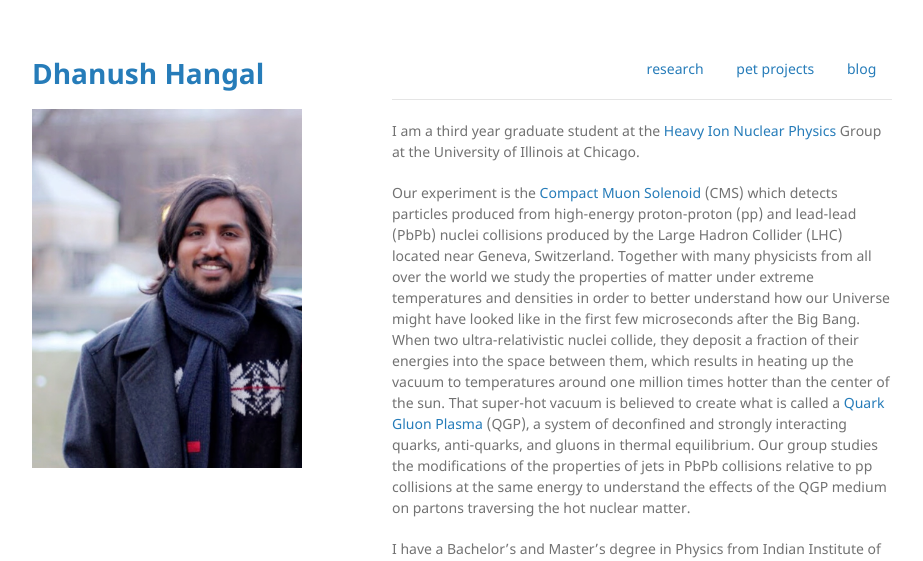
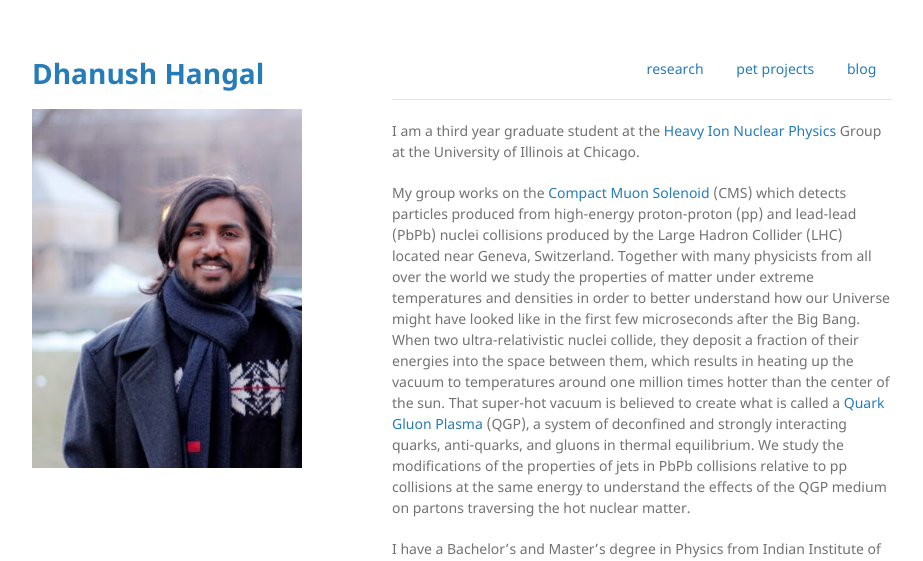
Before and after one commit to dhanushhangal/dhanushhangal.github.io, a Jekyll site: the page built from index.md, in a window 1280 px wide. Shown: the top 561 px of the page, without its empty margins (178-1101 px from the left). Built offline with Jekyll 4.4.1, drawn with Linux system fonts in a browser that asks for light colours; the repository's description, which GitHub fills in, is left out.

Commit message:
Update index.md

```diff
--- a/index.md
+++ b/index.md
@@ -8,7 +8,7 @@ layout: default
 
 I am a third year graduate student at the [Heavy Ion Nuclear Physics](http://starcluster.phy.uic.edu//twiki/bin/view/Main/WebHome) Group at the University of Illinois at Chicago.
 
-Our experiment is the [Compact Muon Solenoid](https://cms.cern/tags/heavy-ions) (CMS) which detects particles produced from high-energy proton-proton (pp) and lead-lead (PbPb) nuclei collisions produced by the Large Hadron Collider (LHC) located near Geneva, Switzerland. Together with many physicists from all over the world we study the properties of matter under extreme temperatures and densities in order to better understand how our Universe might have looked like in the first few microseconds after the Big Bang. When two ultra-relativistic nuclei collide, they deposit a fraction of their energies into the space between them, which results in heating up the vacuum to temperatures around one million times hotter than the center of the sun. That super-hot vacuum is believed to create what is called a [Quark Gluon Plasma](https://home.cern/about/physics/heavy-ions-and-quark-gluon-plasma) (QGP), a system of deconfined and strongly interacting quarks, anti-quarks, and gluons in thermal equilibrium. Our group studies the modifications of the properties of jets in PbPb collisions relative to pp collisions at the same energy to understand the effects of the QGP medium on partons traversing the hot nuclear matter.
+My group works on the [Compact Muon Solenoid](https://cms.cern/tags/heavy-ions) (CMS) which detects particles produced from high-energy proton-proton (pp) and lead-lead (PbPb) nuclei collisions produced by the Large Hadron Collider (LHC) located near Geneva, Switzerland. Together with many physicists from all over the world we study the properties of matter under extreme temperatures and densities in order to better understand how our Universe might have looked like in the first few microseconds after the Big Bang. When two ultra-relativistic nuclei collide, they deposit a fraction of their energies into the space between them, which results in heating up the vacuum to temperatures around one million times hotter than the center of the sun. That super-hot vacuum is believed to create what is called a [Quark Gluon Plasma](https://home.cern/about/physics/heavy-ions-and-quark-gluon-plasma) (QGP), a system of deconfined and strongly interacting quarks, anti-quarks, and gluons in thermal equilibrium. We study the modifications of the properties of jets in PbPb collisions relative to pp collisions at the same energy to understand the effects of the QGP medium on partons traversing the hot nuclear matter.
 
 I have a Bachelor's and Master's degree in Physics from Indian Institute of Technology Roorkee (Integrated M.Sc. 2015). In the past, I have worked at the Institute of Mathematical Sciences, Chennai (2012), Department of High Energy Physics, TIFR, Mumbai (2013) and at the Institute of Nuclear Physics in KIT, Germany (2014).
 
```
